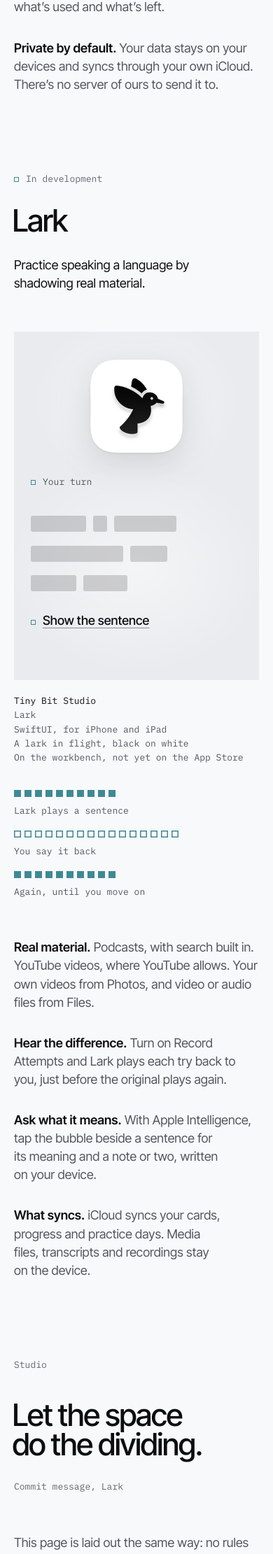
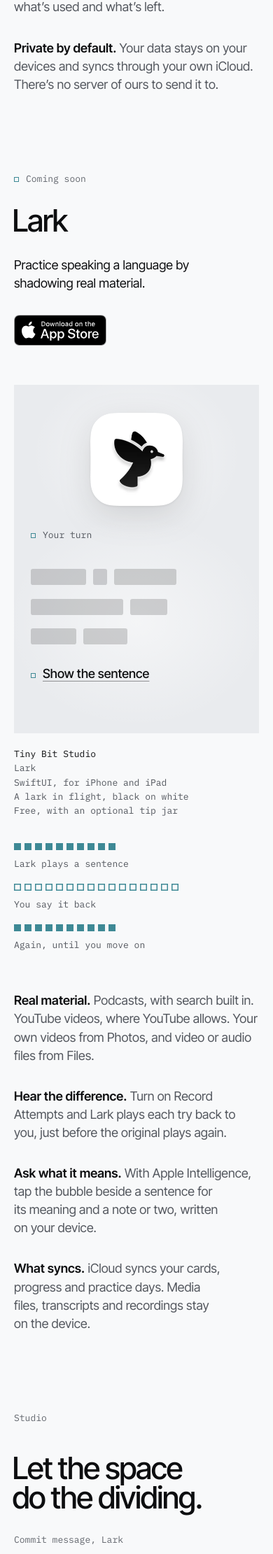
Before and after one commit to 1asso/1asso.github.io, a Jekyll site: the page built from index.html, in a window 390 px wide. Shown: the part 1595-3816 px from the top of the page at 70% size. Built offline with Jekyll 4.4.1, drawn with Linux system fonts in a browser that asks for light colours.

Commit message:
Show Lark as coming soon, its App Store badge waiting for a link
Lark is in App Review. Its room now says "Coming soon" and shows the
badge without a link, its foot on the name's baseline, and the label
gives the price. The privacy section drops its pre-release lines.

Once Lark is out, paste its link into store: url and set it available
(see the README).

```diff
--- a/_includes/status.html
+++ b/_includes/status.html
@@ -1,6 +1,6 @@
 {%- comment -%}
   A status: a bit in the app's color, then the words. Filled means "On the App Store", hollow means
-  "In development". The words are always there; the bit is decoration.
+  not out yet ("Coming soon", "In development"). The words are always there; the bit is decoration.
   Params
     app     required  key in _data/apps.yml (its status and status_label are used)
     tag     optional  p (default) or span
--- a/_includes/store-badge.html
+++ b/_includes/store-badge.html
@@ -1,6 +1,7 @@
 {%- comment -%}
   Apple's official black "Download on the App Store" badge, scaled but unaltered. It prints nothing
-  for an app without a store entry, so Lark's room shows a badge as soon as Lark has a store: url.
+  for an app without a store: entry. With a store: url it links there; with an empty url (an app
+  in App Review) it shows the badge without a link, so the room looks the way it will at launch.
   The alt starts with the badge's own words, so "Download on the App Store" is something a
   voice-control user can say, then names the app.
   Params
@@ -8,8 +9,9 @@
     class   optional  extra classes on the wrapper
 {%- endcomment -%}
 {%- assign app = site.data.apps[include.app] -%}
-{%- if app.store.url %}
+{%- if app.store %}
+{%- capture badge %}<img src="{{ '/assets/images/badges/app-store-black.svg' | relative_url }}" width="132" height="44" alt="Download on the App Store: {{ app.name }}">{% endcapture %}
 <div class="store{% if include.class %} {{ include.class }}{% endif %}">
-  <a class="store__badge" href="{{ app.store.url }}"><img src="{{ '/assets/images/badges/app-store-black.svg' | relative_url }}" width="132" height="44" alt="Download on the App Store: {{ app.name }}"></a>
+  {% if app.store.url %}<a class="store__badge" href="{{ app.store.url }}">{{ badge }}</a>{% else %}<span class="store__badge">{{ badge }}</span>{% endif %}
 </div>
 {%- endif %}
--- a/assets/css/site.css
+++ b/assets/css/site.css
@@ -402,11 +402,12 @@ a { color: inherit; text-decoration: none; }
 .room--kozeni .room__head { grid-column: 9 / -1; grid-row: 1; }
 .room--kozeni .room__label { grid-column: 9 / -1; grid-row: 2; align-self: end; margin-top: 48px; }
 
-/* Lark: the name and its line across the top, on one baseline, then a wide plinth (the icon and
-   the covered sentence), with the label under the icon and the rhythm under the sentence. */
+/* Lark: the name and its line across the top, ending on one baseline (the badge's foot, or without a
+   badge the line's last baseline, sits on the name's), then a wide plinth (the icon and the covered
+   sentence), with the label under the icon and the rhythm under the sentence. */
 .room--lark .room__head { grid-column: 1 / span 4; align-self: end; align-self: last baseline; }
-.room--lark .room__pitch { grid-column: 5 / span 6; align-self: end; align-self: last baseline; margin-top: 0; }
-.room--lark .room__store { grid-column: 5 / span 6; }   /* only once Lark has a store: entry */
+.room--lark .room__intro { grid-column: 5 / span 6; align-self: end; align-self: last baseline; }
+.room--lark .room__pitch { margin-top: 0; }
 .room--lark .stage { margin-top: var(--step); }
 .room--lark .room__label { grid-column: 1 / span 4; margin-top: var(--beat); }
 .room--lark .room__rhythm { grid-column: 5 / -1; margin-top: var(--beat); }
@@ -708,7 +709,7 @@ a { color: inherit; text-decoration: none; }
   .room--kozeni .room__head { grid-column: 7 / -1; grid-row: 1 / span 2; }
   .room--kozeni .room__label { grid-column: 1 / span 5; grid-row: 2; align-self: start; margin-top: 24px; }
 
-  .room--lark .room__pitch, .room--lark .room__store { grid-column: 5 / -1; }
+  .room--lark .room__intro { grid-column: 5 / -1; }
   .stage__object { width: 70%; }
 
   .points > li { grid-column: span 6; }
@@ -741,7 +742,7 @@ a { color: inherit; text-decoration: none; }
   .room--kozeni .room__label { margin-top: 20px; }
   .plinth__icon { width: 52%; }
 
-  .room--lark .room__head, .room--lark .room__pitch, .room--lark .room__store, .room--lark .room__label, .room--lark .room__rhythm { grid-column: 1 / -1; align-self: auto; }
+  .room--lark .room__head, .room--lark .room__intro, .room--lark .room__label, .room--lark .room__rhythm { grid-column: 1 / -1; align-self: auto; }
   .room--lark .room__pitch { margin-top: 30px; }
   .room--lark .room__label { margin-top: 20px; }
   .room--lark .room__rhythm { margin-top: 36px; }
--- a/index.html
+++ b/index.html
@@ -40,10 +40,10 @@ layout: default
         {% include status.html app="lark" %}
         <h3 class="display room__name" id="lark-title">{{ lark.name }}</h3>
       </div>
-      <p class="room__pitch">{{ lark.pitch }}</p>
-      {%- if lark.store.url %}
-      {% include store-badge.html app="lark" class="room__store" %}
-      {%- endif %}
+      <div class="room__intro">
+        <p class="room__pitch">{{ lark.pitch }}</p>
+        {% include store-badge.html app="lark" class="room__store" %}
+      </div>
       <div class="plinth stage is-lark" data-light>
         <div class="stage__object">{% include app-icon.html app="lark" sizes="(min-width: 1080px) 17vw, (min-width: 720px) 21vw, 40vw" alt=true class="plinth__icon" %}</div>
         {% include covered.html class="stage__piece" %}
```
Also changed, not shown: _data/apps.yml (+9 -6 lines), privacy.md (+4 -4 lines), README.md.
